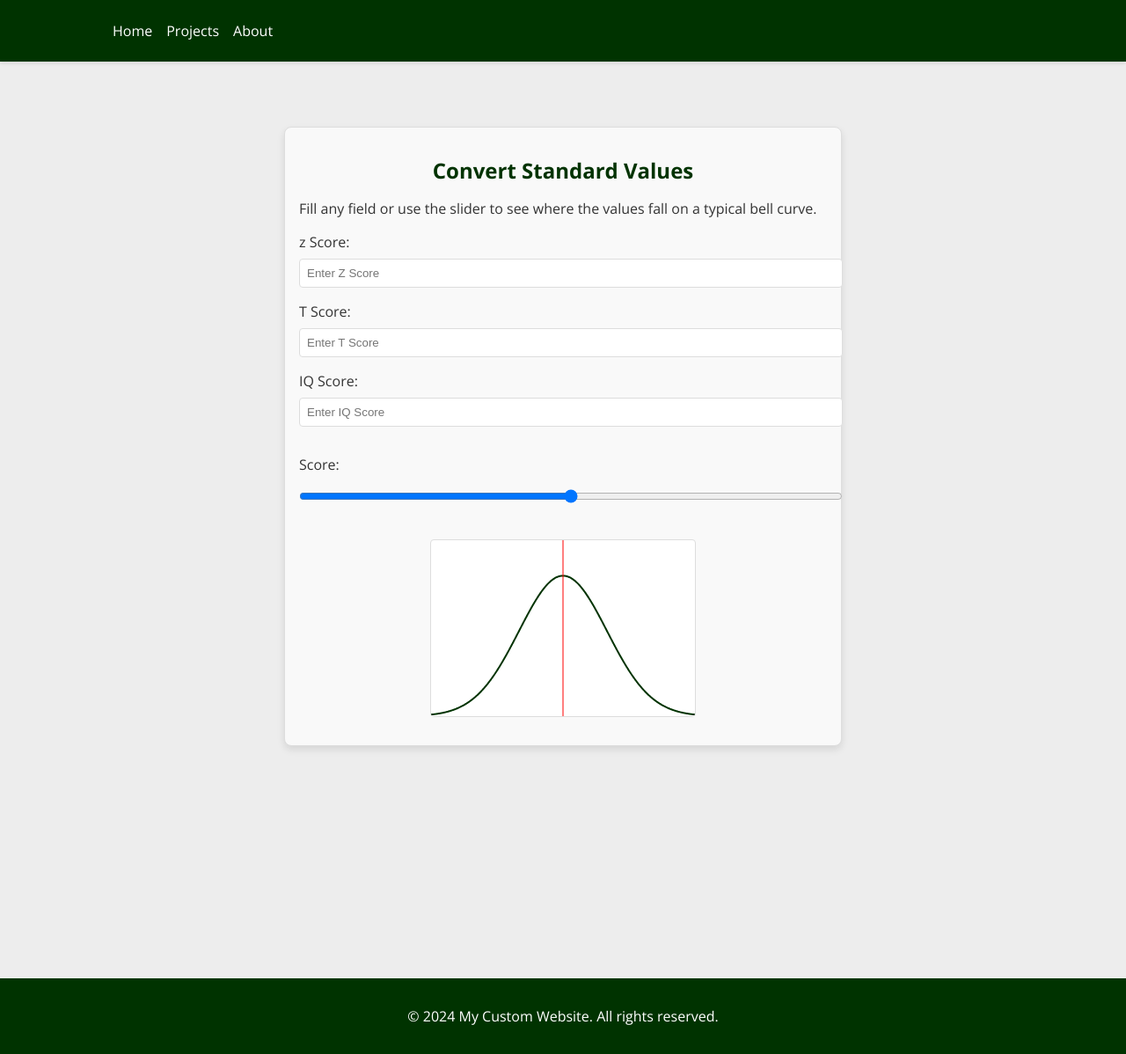
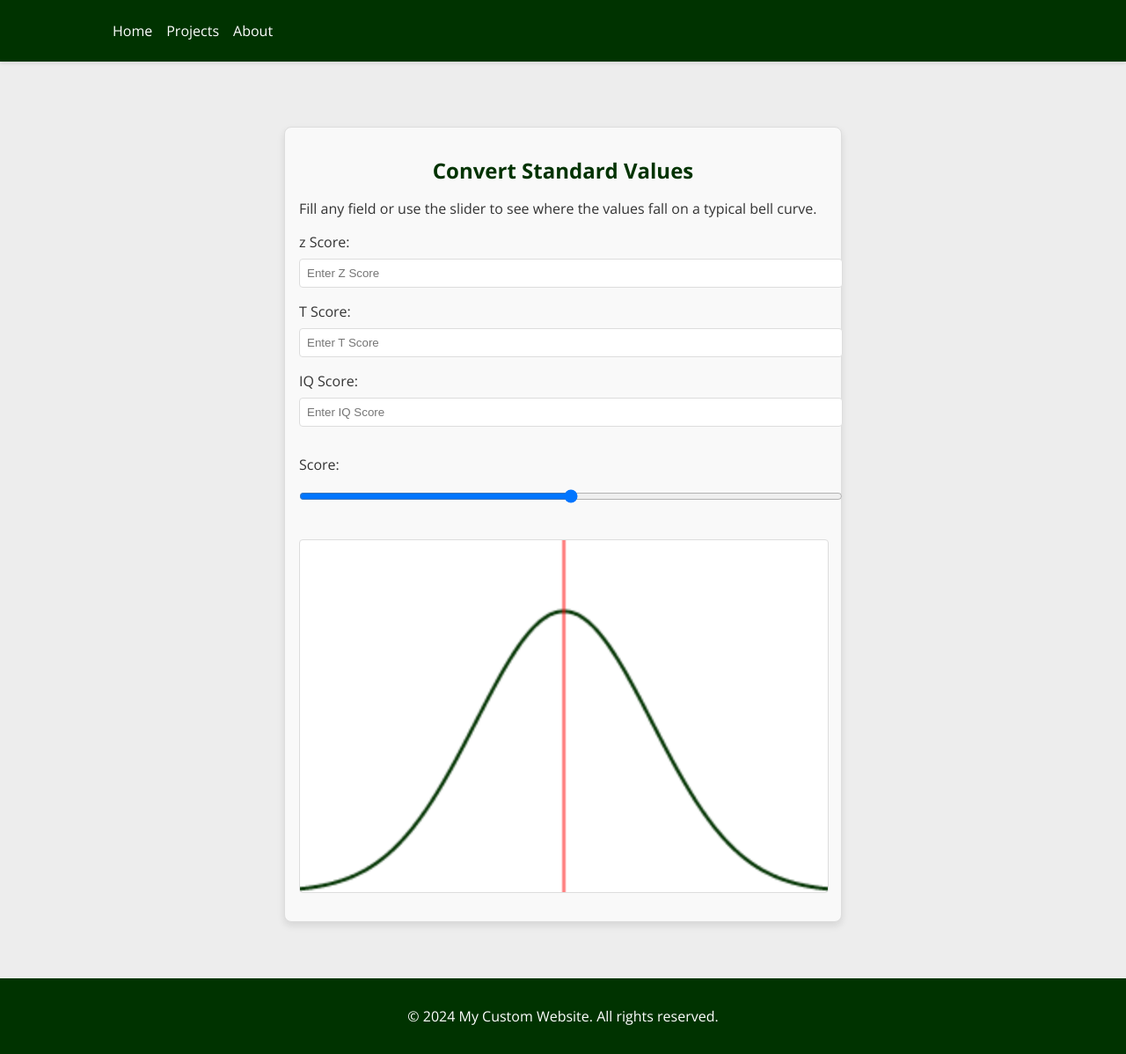
Before and after one commit to schminho/schminho.github.io, a Jekyll site: the page built from projects/convert-standard-values.md, in a window 1280 px wide and 1198 px high. Shown: the whole window at 88% size. Built offline with Jekyll 4.4.1, drawn with Linux system fonts in a browser that asks for light colours.

Commit message:
Update style.css

```diff
--- a/assets/css/style.css
+++ b/assets/css/style.css
@@ -277,6 +277,9 @@ footer {
 
 #bell-curve {
     display: block;
+    width: 100%; /* Use full container width */
+    height: auto; /* Maintain aspect ratio */
+    max-width: 600px; /* Constrain max width */
     margin: 1rem auto;
     background-color: #fff;
     border: 1px solid #ddd;
```
